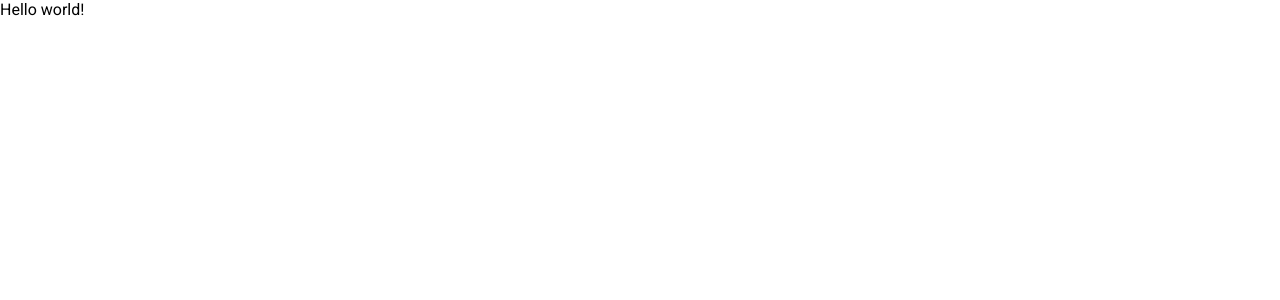
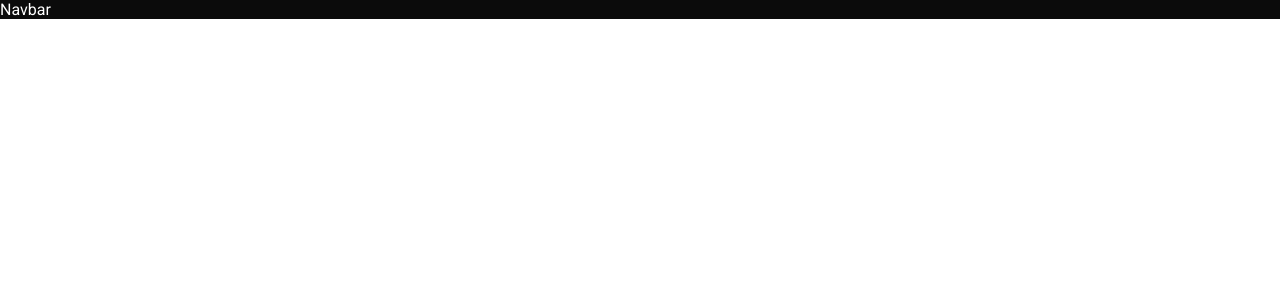
Before and after one commit to atubak400/Netflic-Clone, a React (Create React App) app: page / in a window 1280 px wide. Shown: the top 300 px of the page. Built offline with nearby package versions, Linux system fonts and the light colour scheme.

Commit message:
created navbar component. Yet to complete it

```diff
--- a/package.json
+++ b/package.json
@@ -3,13 +3,15 @@
   "version": "0.1.0",
   "private": true,
   "dependencies": {
+    "@material-ui/core": "^4.12.1",
+    "@material-ui/icons": "^4.11.2",
     "@testing-library/jest-dom": "^5.11.4",
     "@testing-library/react": "^11.1.0",
     "@testing-library/user-event": "^12.1.10",
     "react": "^17.0.2",
     "react-dom": "^17.0.2",
     "react-scripts": "4.0.3",
-    "sass": "^1.35.1",
+    "sass": "^1.35.2",
     "web-vitals": "^1.0.1"
   },
   "scripts": {
--- a/src/App.jsx
+++ b/src/App.jsx
@@ -1,5 +1,12 @@
+import Home from './home/Home.jsx'
+import './app.scss'
+
 const App = () => {
-  return <div>Hello world!</div>;
-};
+  return (
+    <div>
+      <Home />
+    </div>
+  )
+}
 
-export default App;
+export default App
--- a/src/app.scss
+++ b/src/app.scss
@@ -0,0 +1,3 @@
+:root {
+  --main-color: #0b0b0b;
+}
--- /dev/null
+++ b/src/components/navbar/Navbar.jsx
@@ -0,0 +1,8 @@
+import React from 'react'
+import './navbar.scss'
+
+const Navbar = () => {
+  return <div className='navbar'>Navbar</div>
+}
+
+export default Navbar
--- /dev/null
+++ b/src/components/navbar/navbar.scss
@@ -0,0 +1,3 @@
+.navbar {
+  color: white;
+}
--- a/src/home/home.jsx
+++ b/src/home/home.jsx
@@ -0,0 +1,13 @@
+import React from 'react'
+import Navbar from '../components/navbar/Navbar'
+import './home.scss'
+
+const Home = () => {
+  return (
+    <div className='home'>
+      <Navbar />
+    </div>
+  )
+}
+
+export default Home
--- /dev/null
+++ b/src/home/home.scss
@@ -0,0 +1,4 @@
+.home {
+  background-color: var(--main-color);
+  color: white;
+}
```
Also changed, not shown: 1 other file (tests, documents, lock files or other folders).
